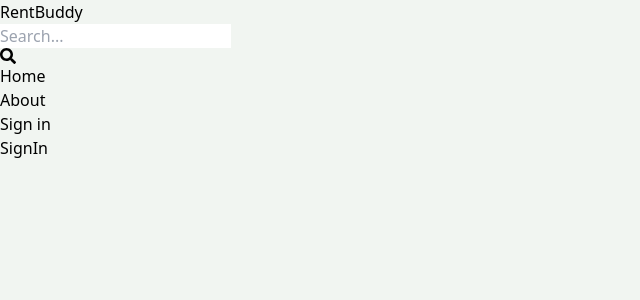
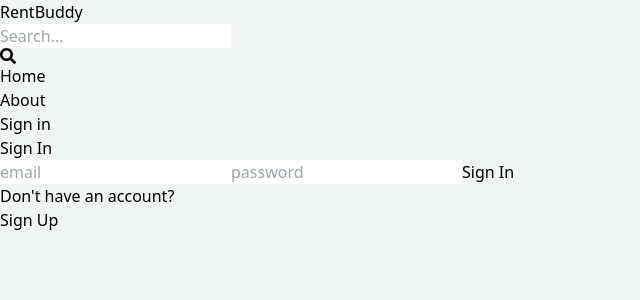
Before and after one commit to mnnitranjeet/Rent-Buddy, a React (Vite) app in the folder client/: page /sign-in in a window 1280 px wide. Shown: the top 300 px of the page, without its empty margins (0-640 px from the left). Built offline with nearby package versions, Linux system fonts and the light colour scheme.

Commit message:
complete sign in page functionality

```diff
--- a/client/src/Pages/SignIn.jsx
+++ b/client/src/Pages/SignIn.jsx
@@ -1,7 +1,78 @@
-import React from 'react'
+import { useState } from 'react';
+import {Link,useNavigate} from 'react-router-dom';
 
 export default function SignIn() {
+  const [formData,setFormData] = useState({});
+  const [error,setError] = useState(null);
+  const [loading, setLoading] = useState(false);
+  const navigate = useNavigate();
+  const handleChange = (e) =>{
+    setFormData({
+      ...formData,
+      [e.target.id]:e.target.value,
+    });
+  };
+
+  const handleSubmit = async (e) => {
+    e.preventDefault();
+    try{
+      setLoading(true);
+      const res = await fetch('/api/auth/signin',
+      {
+        method:'POST',
+        headers:{
+          'Content-Type':'application/json',
+        },
+        body:JSON.stringify(formData),
+      });
+      const  data = await res.json();
+      if(data.success === false){
+        setError(data.message);
+        setLoading(false);
+        return;
+      }
+      setLoading(false);
+      setError(null);
+      navigate('/');
+    }catch(error){
+      setLoading(false);
+      setError(error.message);
+    }
+
+  };
+  //console.log(formData);
   return (
-    <div>SignIn</div>
+    <div className='p-3 max-w-lg mx-auto'>
+      <h1 className='text-3xl text-center font-semibold
+      my-7'>Sign In</h1>
+      <form onSubmit={handleSubmit} className='flex flex-col gap-4'>
+
+
+        <input type="email"  placeholder='email'
+        className='border p-3 rounded-lg' id ='email'
+        onChange={handleChange} />
+
+        <input type="password"  placeholder='password'
+        className='border p-3 rounded-lg' id ='password'
+        onChange={handleChange} />
+
+        <button disabled ={loading}  className='bg-slate-700 text-white p-3
+        rounded-lg uppercase hover:opacity-95
+        disabled:opacity-80'>
+          {loading ? 'Loading...' : 'Sign In'}
+        </button>
+
+
+
+      </form>
+      <div className='flex gap-2 mt-5'>
+        <p>Don't have an account?</p>
+        <Link to = {"/sign-up"}>
+          <span className='text-blue-700'>Sign Up</span>
+
+        </Link>
+      </div >
+      {error && <p className='text-red-500 mt-5'>{error}</p>}
+    </div>
   )
 }
```
